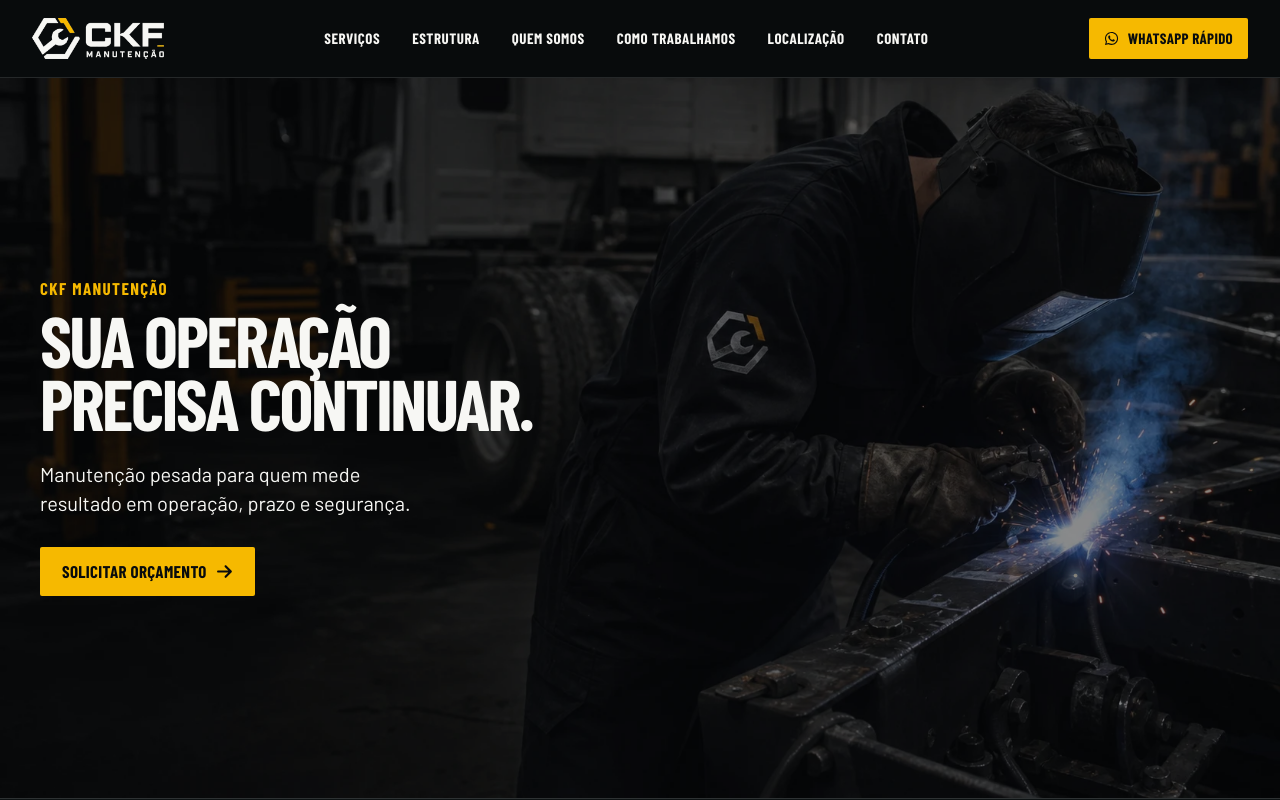
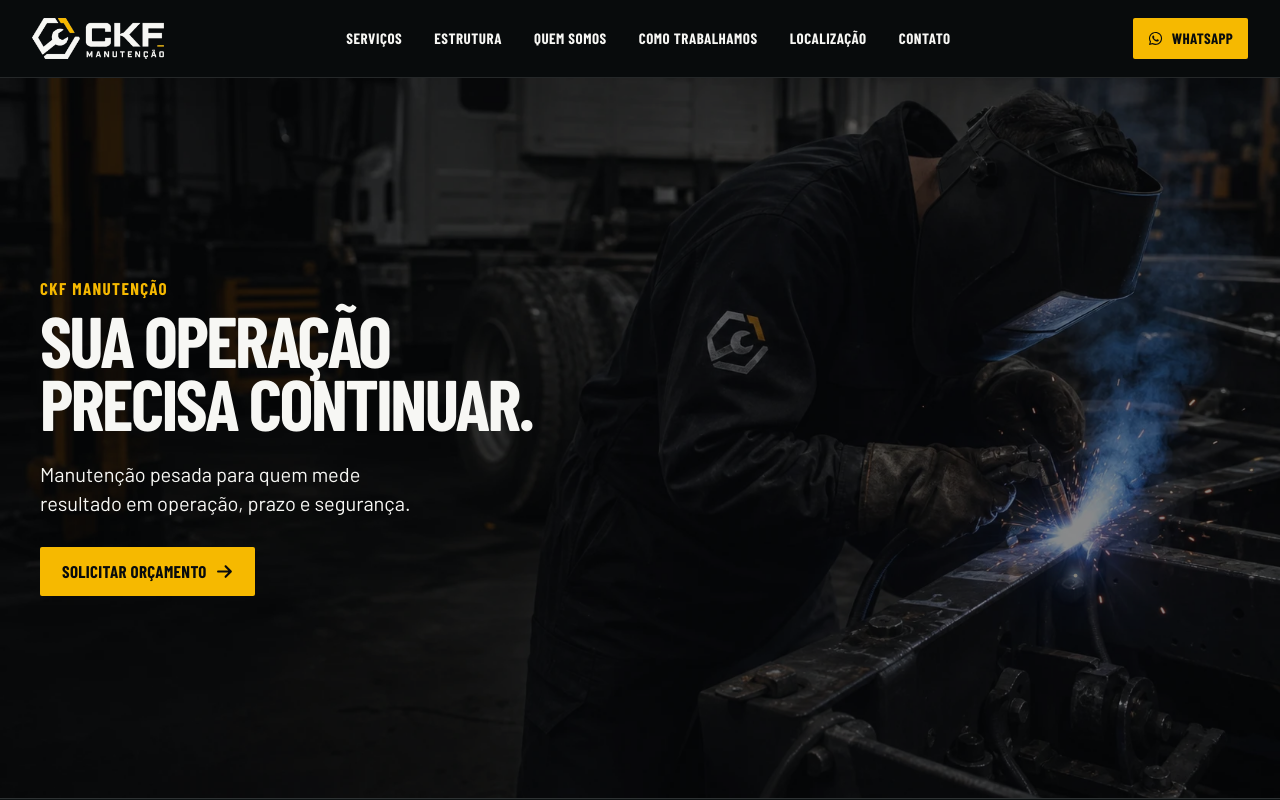
Before and after one commit to Kauerc10/ckf-site-institucional, a React (Vite) app: page / in a window 1280 px wide. Shown: the top 800 px of the page. Built offline with nearby package versions, Linux system fonts and the light colour scheme; a web font is replaced by a local one.

Commit message:
fix: simplifica chamada do WhatsApp

```diff
--- a/src/App.jsx
+++ b/src/App.jsx
@@ -39,7 +39,7 @@ function MobileMenu() {
   const closeMenu = () => { if (detailsRef.current) detailsRef.current.open = false }
   const closeMenuAndTrackWhatsApp = () => { closeMenu(); trackWhatsApp('mobile-menu') }
 
-  return <details className="mobile-menu" ref={detailsRef}><summary aria-label="Abrir menu de navegação">Menu</summary><nav aria-label="Navegação móvel"><a href="#servicos" onClick={closeMenu}>Serviços</a><a href="#capacidade" onClick={closeMenu}>Estrutura</a><a href="#sobre" onClick={closeMenu}>Quem somos</a><a href="#processo" onClick={closeMenu}>Como trabalhamos</a><a href="#localizacao" onClick={closeMenu}>Localização</a><a href="#contato" onClick={closeMenu}>Contato</a><a className="mobile-menu__cta" href={WHATSAPP} target="_blank" rel="noreferrer" data-cta-source="mobile-menu" onClick={closeMenuAndTrackWhatsApp}>WhatsApp rápido</a></nav></details>
+  return <details className="mobile-menu" ref={detailsRef}><summary aria-label="Abrir menu de navegação">Menu</summary><nav aria-label="Navegação móvel"><a href="#servicos" onClick={closeMenu}>Serviços</a><a href="#capacidade" onClick={closeMenu}>Estrutura</a><a href="#sobre" onClick={closeMenu}>Quem somos</a><a href="#processo" onClick={closeMenu}>Como trabalhamos</a><a href="#localizacao" onClick={closeMenu}>Localização</a><a href="#contato" onClick={closeMenu}>Contato</a><a className="mobile-menu__cta" href={WHATSAPP} target="_blank" rel="noreferrer" data-cta-source="mobile-menu" onClick={closeMenuAndTrackWhatsApp}>WhatsApp</a></nav></details>
 }
 
 export function App() {
@@ -56,7 +56,7 @@ export function App() {
 
   return <main>
     <a className="skip-link" href="#inicio">Pular para o conteúdo</a>
-    <header className="topbar"><a className="brand" href="#inicio" aria-label="CKF Manutenção - Início"><img src="/assets/logo-ckf.png" alt="CKF Manutenção" /></a><nav className="desktop-nav" aria-label="Navegação principal"><a href="#servicos">Serviços</a><a href="#capacidade">Estrutura</a><a href="#sobre">Quem somos</a><a href="#processo">Como trabalhamos</a><a href="#localizacao">Localização</a><a href="#contato">Contato</a></nav><a className="button button--small" href={WHATSAPP} target="_blank" rel="noreferrer" data-cta-source="header" onClick={() => trackWhatsApp('header')}><FaWhatsapp /> WhatsApp rápido</a><MobileMenu /></header>
+    <header className="topbar"><a className="brand" href="#inicio" aria-label="CKF Manutenção - Início"><img src="/assets/logo-ckf.png" alt="CKF Manutenção" /></a><nav className="desktop-nav" aria-label="Navegação principal"><a href="#servicos">Serviços</a><a href="#capacidade">Estrutura</a><a href="#sobre">Quem somos</a><a href="#processo">Como trabalhamos</a><a href="#localizacao">Localização</a><a href="#contato">Contato</a></nav><a className="button button--small" href={WHATSAPP} target="_blank" rel="noreferrer" data-cta-source="header" onClick={() => trackWhatsApp('header')}><FaWhatsapp /> WhatsApp</a><MobileMenu /></header>
 
     <section className="hero" id="inicio"><img src="/assets/solda-ckf.webp" alt="Profissional da CKF realizando solda em chassi de caminhão" fetchPriority="high" /><span className="hero__weld-glow" aria-hidden="true" /><div className="hero__content"><p className="eyebrow">CKF Manutenção</p><h1>Sua operação<br />precisa continuar.</h1><p>Manutenção pesada para quem mede resultado em operação, prazo e segurança.</p><button className="button" type="button" data-ticket-trigger="hero" onClick={() => openTicket('hero')}>Solicitar orçamento <FaArrowRight aria-hidden="true" /></button></div></section>
     <section className="audience" aria-labelledby="audience-title"><div className="section-shell"><h2 id="audience-title">Quem confia, não para.</h2><div className="audience__items">{audiences.map(([Icon,label]) => <div className="audience__item" key={label}><Icon aria-hidden="true" /><span>{label}</span></div>)}</div></div></section>
```
